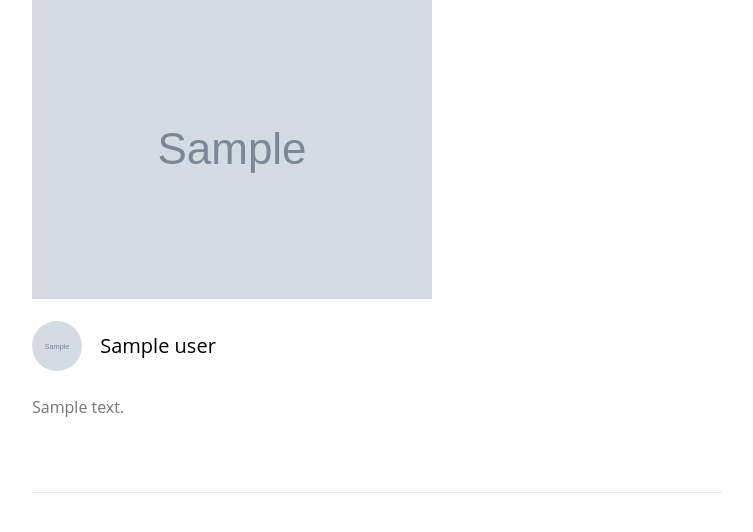
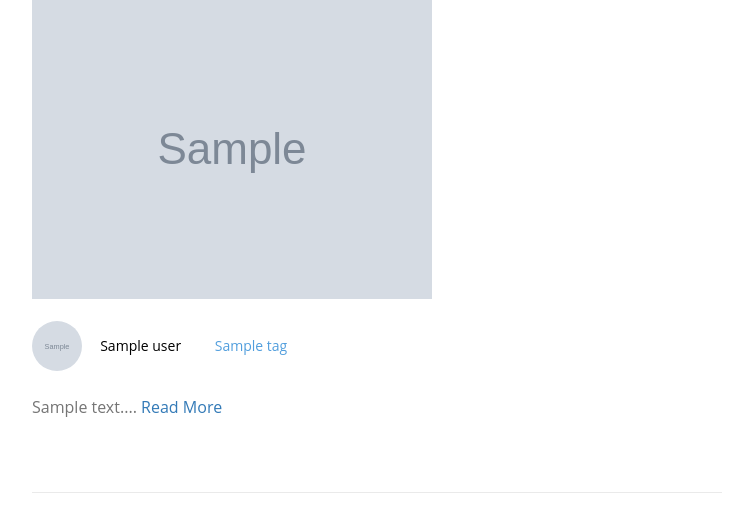
Before and after one commit to blue-earth/python-django-digi-form, a Django app: template cms/blog/templates/blog/blog_home.html in a window 1280 px wide. Shown: the part 232-764 px from the top of the page, without its empty margins (83-836 px from the left). Run offline with Django 3.2, Linux system fonts and the light colour scheme; the template is opened without the code that fills it: most values are stand-ins (such as "Sample title", 1, 10 or a date in 2020); grey boxes marked "Sample" are stand-in pictures.

Commit message:
blog main page show assigned tags

```diff
--- a/cms/blog/templates/blog/blog_home.html
+++ b/cms/blog/templates/blog/blog_home.html
@@ -31,10 +31,17 @@
                     <span class="name">
                         {{ entry.user.get_full_name }}
                     </span>
+                    <span class="categories hide-sm">
+                    {% for tag in entry.tags.all %}
+                        {{ tag.name }}{% if not forloop.last %},&nbsp;{% endif %}
+                    {% endfor %}
+                    </span>
                 </div>
+                {% if entry.excerpt %}
                 <div>
-                    {{ entry.excerpt|safe }}
+                    {{ entry.excerpt|safe }}...&nbsp;<a href="{{ entry.get_absolute_url }}">Read More</a>
                 </div>
+                {% endif %}
             </article>
         {% endfor %}
     </section>
--- a/static/sass/blog.scss
+++ b/static/sass/blog.scss
@@ -141,11 +141,16 @@
       }
       > .name {
         margin-left: 14px;
-        font-size: 20px;
+        margin-right: 30px;
+        font-size: 14px;
         vertical-align: middle;
         color: $black;
       }
-
+      > .categories {
+        font-size: 14px;
+        color: #519edd;
+        vertical-align: middle;
+      }
     }
   }
 }
--- a/static/stylesheets/blog.css
+++ b/static/stylesheets/blog.css
@@ -210,9 +210,15 @@ a:hover, a:visited, a:focus, a:active {
 }
 .main-section .article-preview .author-row > .name {
   margin-left: 14px;
-  font-size: 20px;
+  margin-right: 30px;
+  font-size: 14px;
   vertical-align: middle;
   color: #000000;
+}
+.main-section .article-preview .author-row > .categories {
+  font-size: 14px;
+  color: #519edd;
+  vertical-align: middle;
 }
 
 article .hero-image img {
--- a/static/stylesheets/home.css
+++ b/static/stylesheets/home.css
@@ -1271,7 +1271,7 @@ footer ul li {
 }
 
 .remodal {
-  background-image: url('../images/Emondo-Icon-Colour.svg?1457552297') !important;
+  background-image: url('../images/Emondo-Icon-Colour.svg?1463376936') !important;
   background-position: 140% 358% !important;
   background-size: 58% 88% !important;
   background-repeat: no-repeat !important;
```
